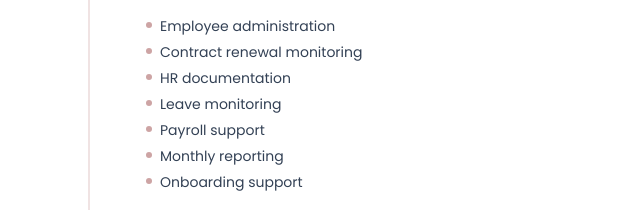
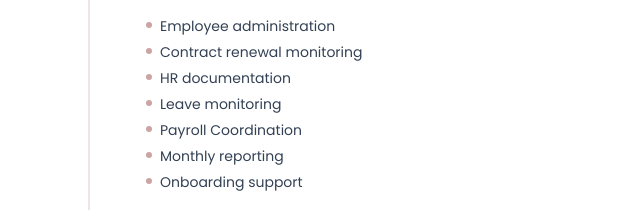
Before and after one commit to RafaelBani3/Anastasia_Liem, a Next.js app: page / in a window 1280 px wide. Shown: the part 2408-2618 px from the top of the page, without its empty margins (168-808 px from the left). Built offline with nearby package versions, Linux system fonts and the light colour scheme.

Commit message:
Update portfolioData.ts

```diff
--- a/src/constants/portfolioData.ts
+++ b/src/constants/portfolioData.ts
@@ -55,7 +55,7 @@ export const experiences: Experience[] = [
       "Contract renewal monitoring",
       "HR documentation",
       "Leave monitoring",
-      "Payroll support",
+      "Payroll Coordination",
       "Monthly reporting",
       "Onboarding support",
     ],
@@ -145,7 +145,7 @@ export const hardSkills: SkillCategory[] = [
       "Contract Administration",
       "Employee Documentation",
       "Leave Management",
-      "Payroll Support",
+      "Payroll Coordination",
     ],
   },
 ];
```
